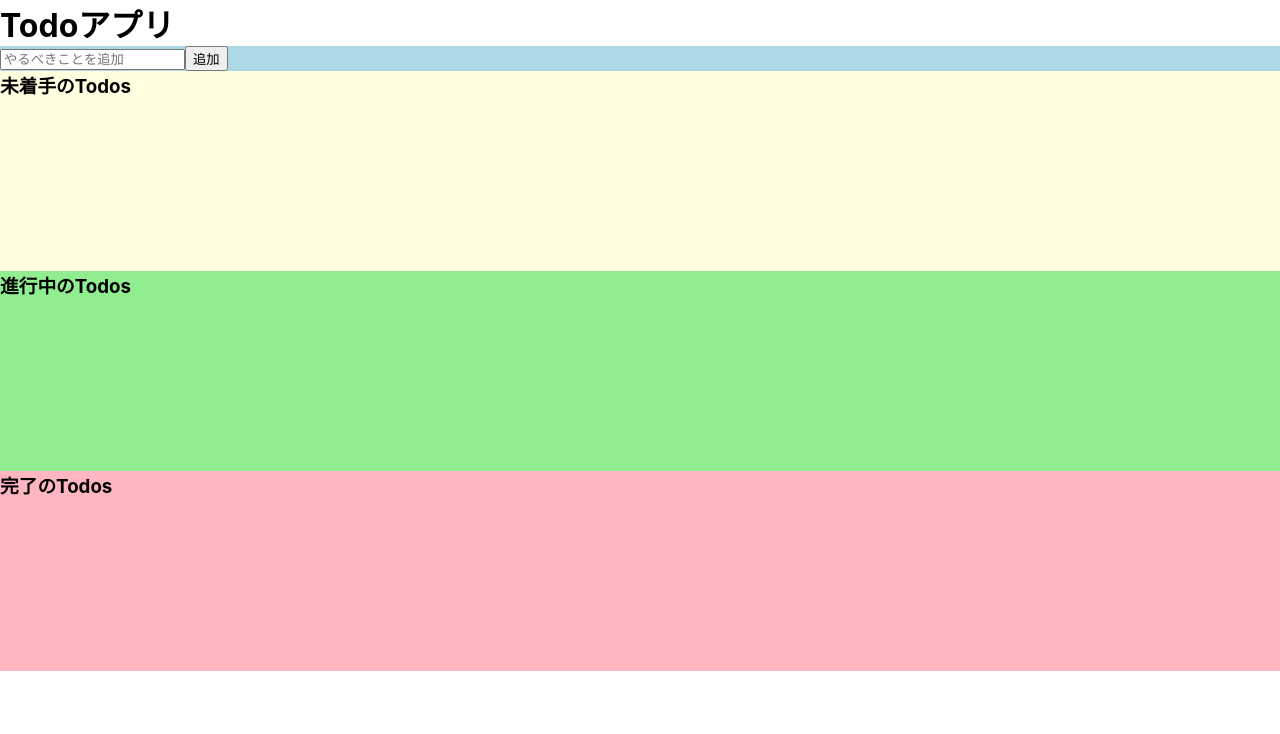
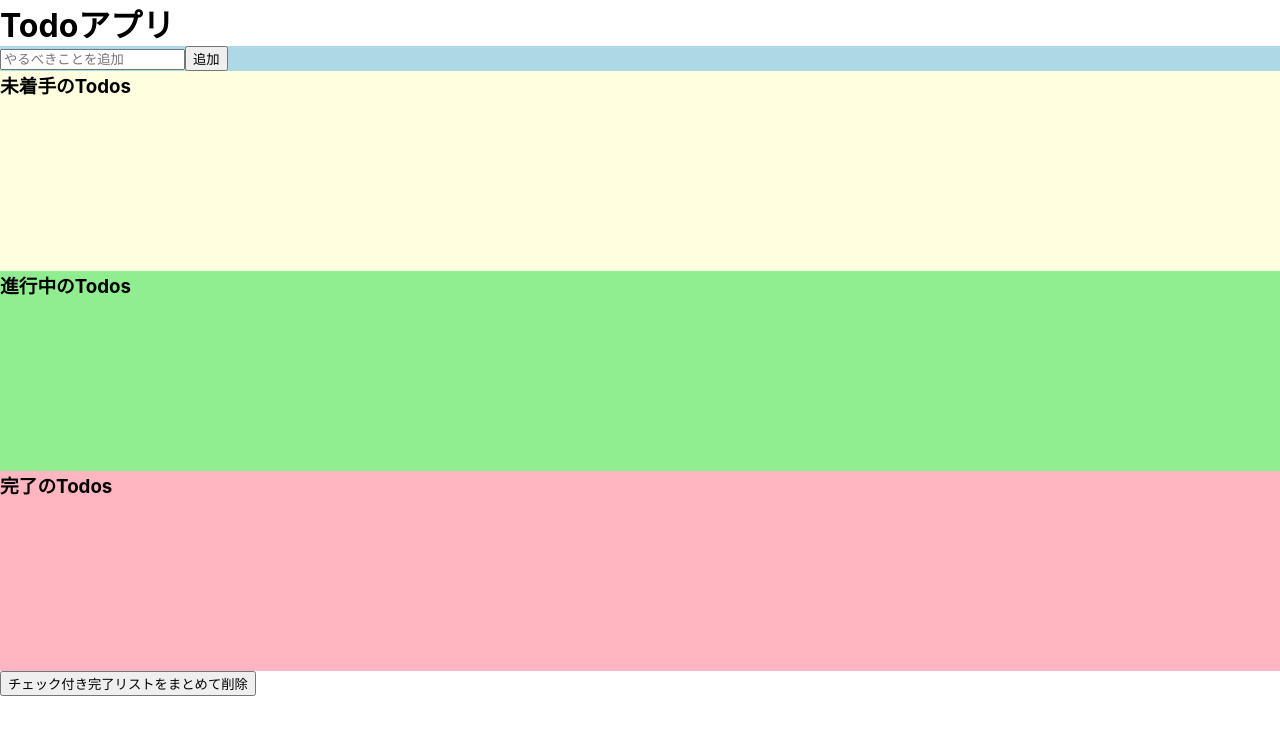
Before and after one commit to yutocreate/todo-list, a React (Create React App) app: page / in a window 1280 px wide. Shown: the top 734 px of the page. Built offline with nearby package versions, Linux system fonts and the light colour scheme.

Commit message:
完了リストをまとめて削除するボタンを作成

```diff
--- a/src/App.js
+++ b/src/App.js
@@ -99,7 +99,7 @@ const App = () => {
     });
     setComplete({ todos: newTodos });
   };
-  //編集モードのキャンセル
+  //編集モードのキャンセルの挙動
   const onChangeCancel = (id, editing) => {
     const newTodos = state.todos.map((todo) => {
       if (todo.id === id) {
@@ -109,18 +109,25 @@ const App = () => {
     });
     setState({ todos: newTodos });
   };
+  //編集モードの更新ボタンを挙動
+  const updateTodo = (id, editing, text) => {
+    const newTodos = state.todos.map((todo) => {
+      if (todo.id === id) {
+        return {
+          ...todo,
+          text: text,
+          editing: editing,
+        };
+      }
+      return todo;
+    });
+    setState({ todos: newTodos });
+  };
 
-  const updateTodo = (id ,editing, text) => {
-    const newTodos = state.todos.map((todo) => {
-      if(todo.id === id){
-        return {
-          ...todo, text: text, editing: editing
-        }
-      }
-      return todo
-    })
-    setState({todos: newTodos})
-  }
+  const allCompleteDelete = () => {
+    const newTodos = complete.todos.filter(({ completed }) => !completed);
+    setComplete({ todos: newTodos });
+  };
 
   return (
     <div className="container">
@@ -138,7 +145,7 @@ const App = () => {
                   text={text}
                   editing={editing}
                   onChangeCancel={onChangeCancel}
-                  updateTodo ={updateTodo}
+                  updateTodo={updateTodo}
                 />
               ) : (
                 <IncompleteTodo
@@ -185,6 +192,9 @@ const App = () => {
           );
         })}
       </div>
+      <div className="allComplete">
+        <button onClick={allCompleteDelete}>チェック付き完了リストをまとめて削除</button>
+      </div>
     </div>
   );
 };
```
